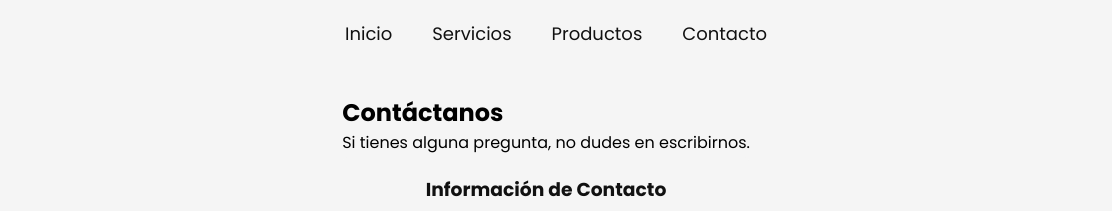
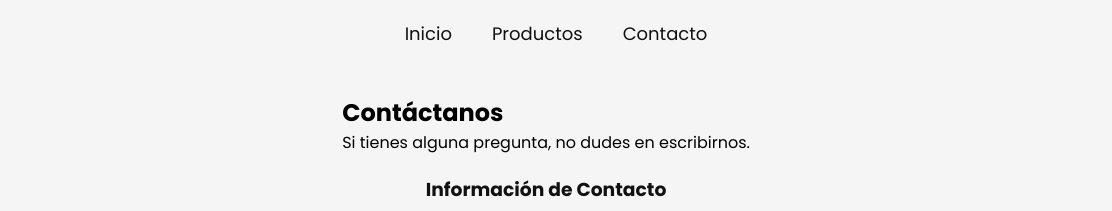
Before and after one commit to CamiloRaphaelZuletaWolff/E-Commerce, a plain HTML site: page HTML/contacto.html in a window 1280 px wide. Shown: the top 211 px of the page, 94-1206 px from the left. Drawn offline with Linux system fonts and the light colour scheme.

Commit message:
contacto enlaces

```diff
--- a/HTML/contacto.html
+++ b/HTML/contacto.html
@@ -20,10 +20,9 @@
             </label>
             <nav class="navber">
                 <ul>
-                    <li><a href="#">Inicio</a></li>
-                    <li><a href="#">Servicios</a></li>
-                    <li><a href="#">Productos</a></li>
-                    <li><a href="#">Contacto</a></li>
+                    <li><a href="/HTML/index.html">Inicio</a></li>
+                    <li><a href="/HTML/index.html">Productos</a></li>
+                    <li><a href="/HTML/contacto.html">Contacto</a></li>
                 </ul>
             </nav>
             <div>
```
